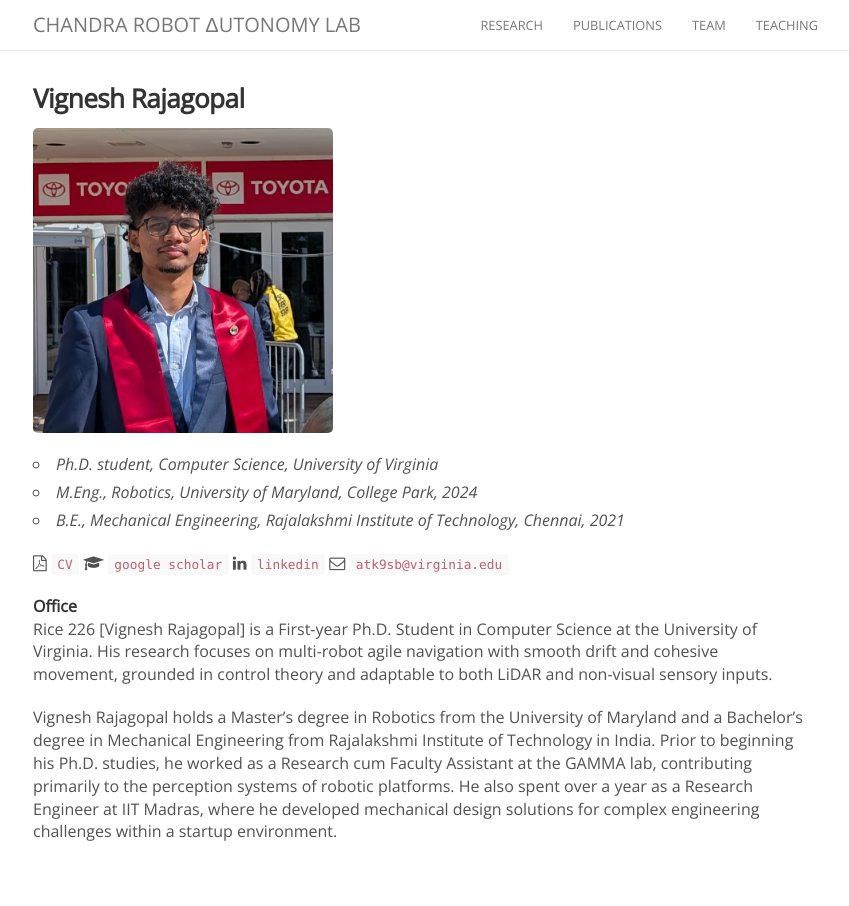
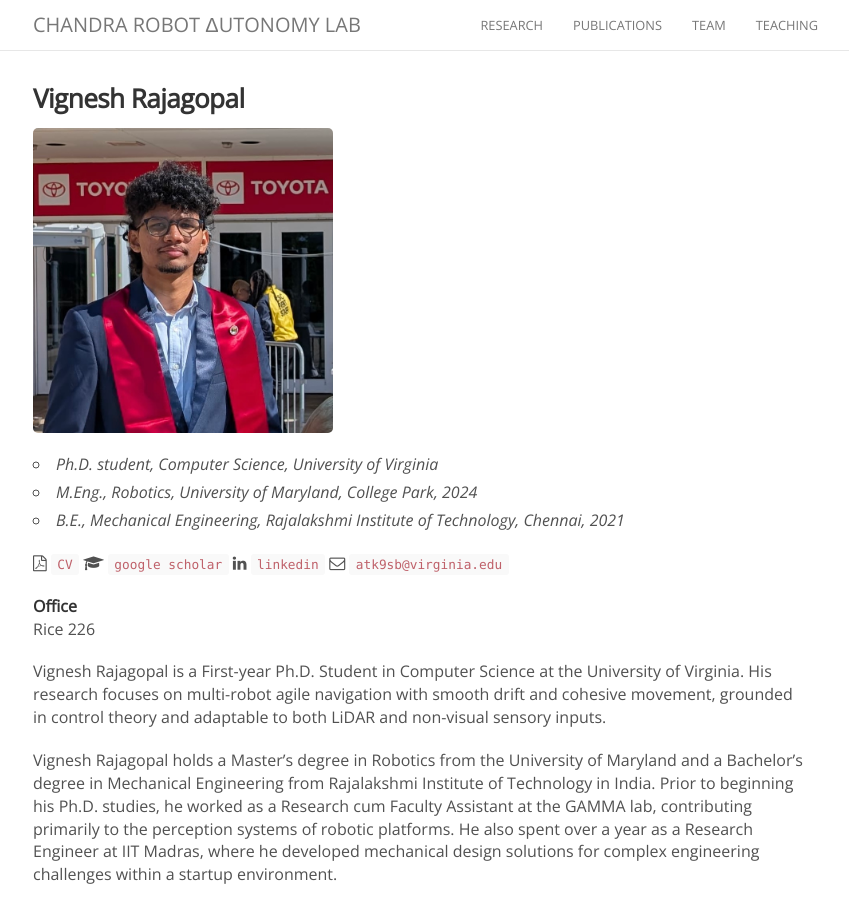
Before and after one commit to CRAL-UVA/CRAL-UVA.github.io, a Jekyll site: the page built from _people/vignesh_rajagopal.md, in a window 1280 px wide. Shown: the whole page, without its empty margins (222-1071 px from the left). Built offline with Jekyll 4.4.1, drawn with Linux system fonts in a browser that asks for light colours; nearby versions of some CDN libraries; comment, search, counter and statistics services are not loaded.

```diff
--- a/_people/vignesh_rajagopal.md
+++ b/_people/vignesh_rajagopal.md
@@ -21,6 +21,7 @@ scholar:
 
 **Office**<br>
 Rice 226
-[Vignesh Rajagopal] is a First-year Ph.D. Student in Computer Science at the University of Virginia. His research focuses on multi-robot agile navigation with smooth drift and cohesive movement, grounded in control theory and adaptable to both LiDAR and non-visual sensory inputs.
+
+Vignesh Rajagopal is a First-year Ph.D. Student in Computer Science at the University of Virginia. His research focuses on multi-robot agile navigation with smooth drift and cohesive movement, grounded in control theory and adaptable to both LiDAR and non-visual sensory inputs.
 
 Vignesh Rajagopal holds a Master’s degree in Robotics from the University of Maryland and a Bachelor’s degree in Mechanical Engineering from Rajalakshmi Institute of Technology in India. Prior to beginning his Ph.D. studies, he worked as a Research cum Faculty Assistant at the GAMMA lab, contributing primarily to the perception systems of robotic platforms. He also spent over a year as a Research Engineer at IIT Madras, where he developed mechanical design solutions for complex engineering challenges within a startup environment.
```
